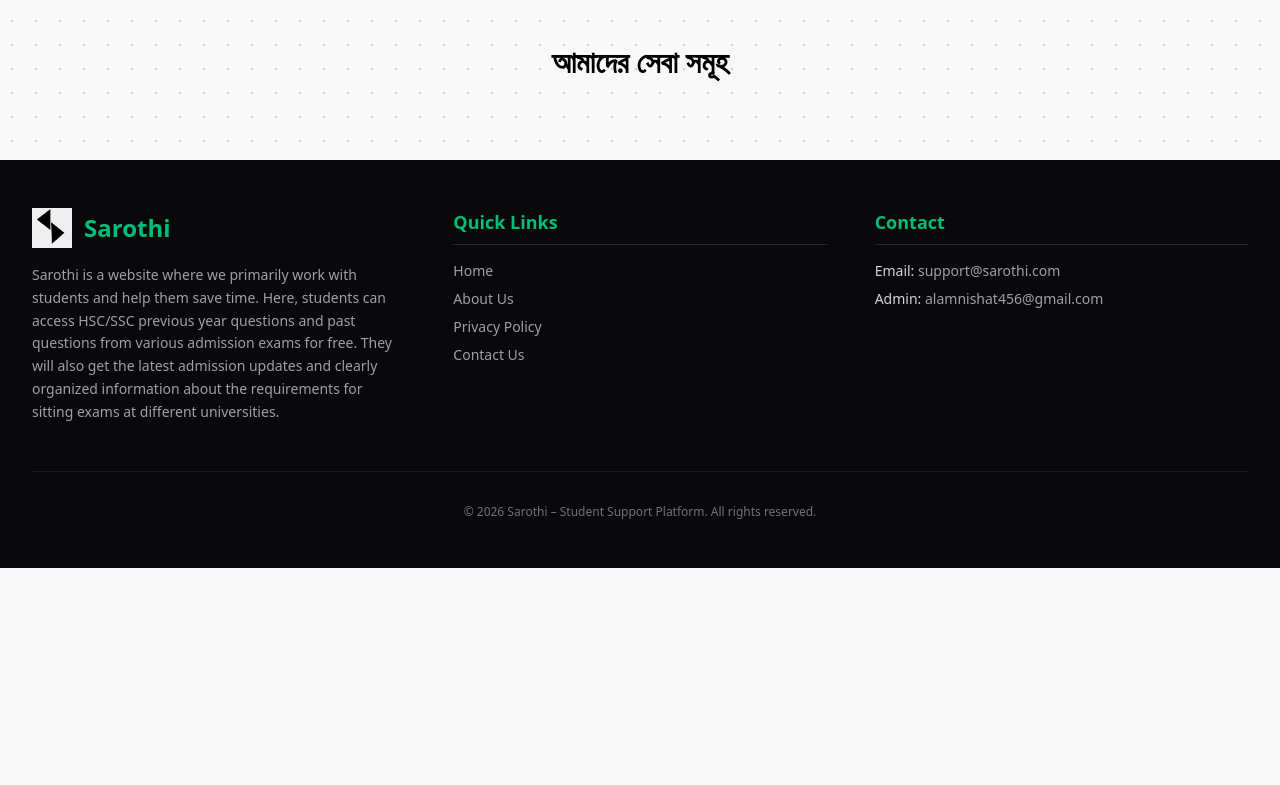
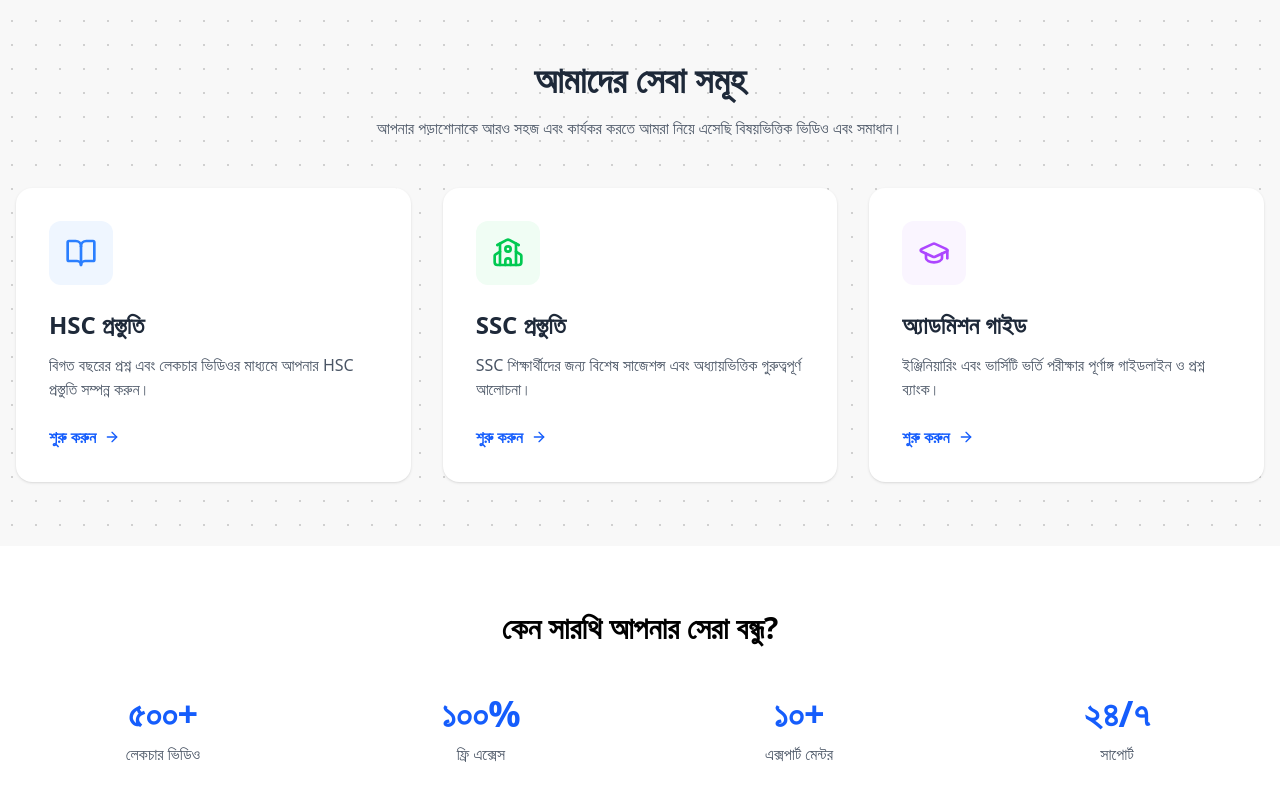
Before and after one commit to nishat-jihad/Sarothi, a React (Vite) app: page / in a window 1280 px wide. Shown: the part 615-1400 px from the top of the page. Before the commit the page ends 1183 px from the top, so only its background shows below. Built offline with nearby package versions, Linux system fonts and the light colour scheme; no server answers.

Commit message:
Update Home.tsx

```diff
--- a/src/pages/Home.tsx
+++ b/src/pages/Home.tsx
@@ -1,13 +1,94 @@
 import React from 'react';
-import HeroSection from '../components/HeroSection'; // নিশ্চিত করুন এই ফাইলটি আছে
+import { Link } from 'react-router-dom';
+import HeroSection from '../components/HeroSection';
+import { BookOpen, GraduationCap, School, ArrowRight } from 'lucide-react';
 
 export function Home() {
+  const services = [
+    {
+      title: 'HSC প্রস্তুতি',
+      description: 'বিগত বছরের প্রশ্ন এবং লেকচার ভিডিওর মাধ্যমে আপনার HSC প্রস্তুতি সম্পন্ন করুন।',
+      link: '/hsc',
+      icon: <BookOpen className="w-8 h-8 text-blue-500" />,
+      color: 'bg-blue-50'
+    },
+    {
+      title: 'SSC প্রস্তুতি',
+      description: 'SSC শিক্ষার্থীদের জন্য বিশেষ সাজেশন্স এবং অধ্যায়ভিত্তিক গুরুত্বপূর্ণ আলোচনা।',
+      link: '/ssc',
+      icon: <School className="w-8 h-8 text-green-500" />,
+      color: 'bg-green-50'
+    },
+    {
+      title: 'অ্যাডমিশন গাইড',
+      description: 'ইঞ্জিনিয়ারিং এবং ভার্সিটি ভর্তি পরীক্ষার পূর্ণাঙ্গ গাইডলাইন ও প্রশ্ন ব্যাংক।',
+      link: '/admission',
+      icon: <GraduationCap className="w-8 h-8 text-purple-500" />,
+      color: 'bg-purple-50'
+    }
+  ];
+
   return (
-    <div className="animate-fadeIn">
+    <div className="animate-fadeIn min-h-screen bg-gray-50">
+      {/* হিরো সেকশন */}
       <HeroSection />
-      <section className="max-w-7xl mx-auto px-4 py-12">
-        <h2 className="text-3xl font-bold text-center mb-8">আমাদের সেবা সমূহ</h2>
-        {/* আপনার বাকি কার্ড বা কন্টেন্ট এখানে থাকবে */}
+
+      {/* সার্ভিস সেকশন */}
+      <section className="max-w-7xl mx-auto px-4 py-16">
+        <div className="text-center mb-12">
+          <h2 className="text-3xl md:text-4xl font-bold text-gray-800 mb-4">
+            আমাদের সেবা সমূহ
+          </h2>
+          <p className="text-gray-600 max-w-2xl mx-auto">
+            আপনার পড়াশোনাকে আরও সহজ এবং কার্যকর করতে আমরা নিয়ে এসেছি বিষয়ভিত্তিক ভিডিও এবং সমাধান।
+          </p>
+        </div>
+
+        <div className="grid grid-cols-1 md:grid-cols-3 gap-8">
+          {services.map((service, index) => (
+            <Link
+              key={index}
+              to={service.link}
+              className="group p-8 bg-white rounded-2xl shadow-sm hover:shadow-xl transition-all duration-300 border border-transparent hover:border-blue-100"
+            >
+              <div className={`${service.color} w-16 h-16 rounded-xl flex items-center justify-center mb-6 group-hover:scale-110 transition-transform duration-300`}>
+                {service.icon}
+              </div>
+              <h3 className="text-2xl font-bold text-gray-800 mb-3">{service.title}</h3>
+              <p className="text-gray-600 mb-6 line-clamp-2">
+                {service.description}
+              </p>
+              <div className="flex items-center text-blue-600 font-semibold">
+                শুরু করুন <ArrowRight className="ml-2 w-4 h-4 group-hover:translate-x-2 transition-transform" />
+              </div>
+            </Link>
+          ))}
+        </div>
+      </section>
+
+      {/* অতিরিক্ত সেকশন - কেন আমাদের পছন্দ করবেন? */}
+      <section className="bg-white py-16">
+        <div className="max-w-7xl mx-auto px-4 text-center">
+          <h2 className="text-3xl font-bold mb-8">কেন সারথি আপনার সেরা বন্ধু?</h2>
+          <div className="grid grid-cols-1 md:grid-cols-2 lg:grid-cols-4 gap-6">
+            <div className="p-4">
+              <div className="text-blue-600 font-bold text-4xl mb-2">৫০০+</div>
+              <div className="text-gray-600">লেকচার ভিডিও</div>
+            </div>
+            <div className="p-4">
+              <div className="text-blue-600 font-bold text-4xl mb-2">১০০%</div>
+              <div className="text-gray-600">ফ্রি এক্সেস</div>
+            </div>
+            <div className="p-4">
+              <div className="text-blue-600 font-bold text-4xl mb-2">১০+</div>
+              <div className="text-gray-600">এক্সপার্ট মেন্টর</div>
+            </div>
+            <div className="p-4">
+              <div className="text-blue-600 font-bold text-4xl mb-2">২৪/৭</div>
+              <div className="text-gray-600">সাপোর্ট</div>
+            </div>
+          </div>
+        </div>
       </section>
     </div>
   );
```
